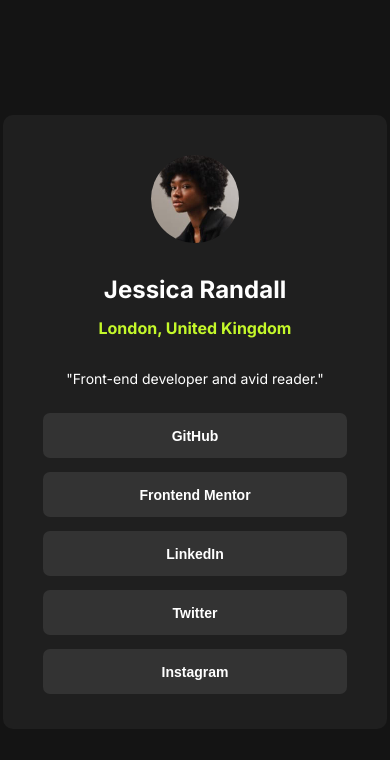
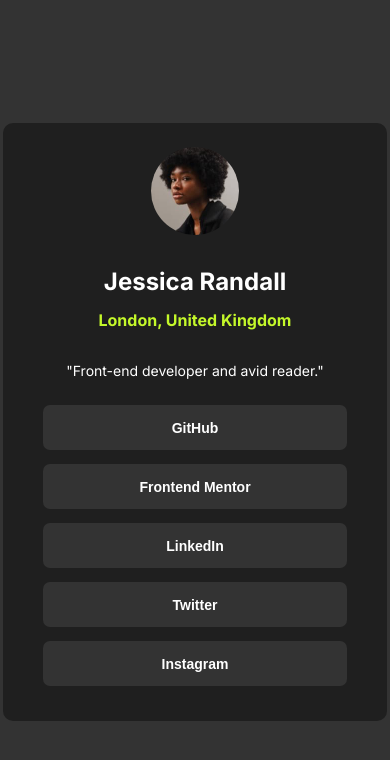
Before and after one commit to pauljomy/social-links-profile, a plain HTML site: page index.html in a window 390 px wide. Drawn offline with Linux system fonts and the light colour scheme.

Commit message:
improvements

```diff
--- a/index.html
+++ b/index.html
@@ -11,7 +11,7 @@
         <title>Social Link Profile</title>
     </head>
     <body>
-        <div class="container">
+        <section>
             <img
                 src="assets/images/avatar-jessica.jpeg"
                 alt="profile pic of user Jessica"
@@ -25,6 +25,6 @@
             <button>LinkedIn</button>
             <button>Twitter</button>
             <button>Instagram</button>
-        </div>
+        </section>
     </body>
 </html>
--- a/styles.css
+++ b/styles.css
@@ -1,7 +1,28 @@
-* {
+:root {
+    --light-bg-color: hsl(0, 0%, 8%);
+    --dark-bg-color: hsl(0, 0%, 20%);
+}
+
+html {
+    box-sizing: border-box;
+}
+
+*,
+*::before,
+*::after {
+    box-sizing: inherit;
+}
+
+body,
+h1,
+h2,
+h3,
+h4,
+h6,
+figure,
+p {
     margin: 0;
     padding: 0;
-    box-sizing: border-box;
 }
 
 body {
@@ -10,11 +31,11 @@
     justify-content: center;
     align-items: center;
     min-height: 100vh;
-    background-color: #141414;
+    background-color: var(--dark-bg-color);
     color: hsl(0, 0%, 100%);
 }
 
-.container {
+section {
     width: 384px;
     display: flex;
     flex-direction: column;
@@ -27,7 +48,7 @@
 img {
     width: 88px;
     border-radius: 50%;
-    margin-top: 2.5em;
+    margin-block-start: clamp(1.5em, 2vw + 1em, 3em);
     margin-bottom: 2em;
 }
 
```
